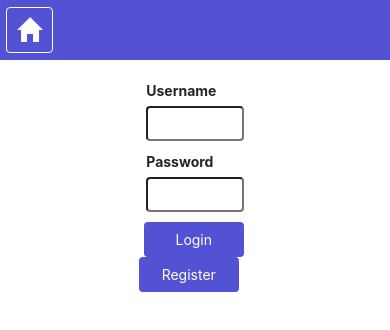
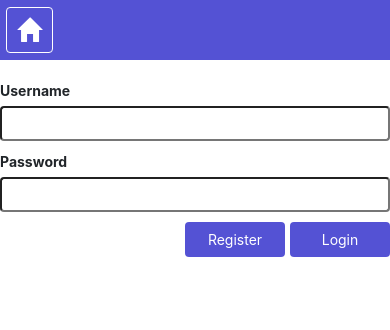
Before and after one commit to G1F18-IoD/Frontend-Development, an Angular app: page / in a window 390 px wide. Shown: the top 330 px of the page. Built offline with nearby package versions, Linux system fonts and the light colour scheme.

Commit message:
media on login width.

```diff
--- a/src/app/modules/framework/viewes/user-login/user-login.component.css
+++ b/src/app/modules/framework/viewes/user-login/user-login.component.css
@@ -2,3 +2,9 @@
     margin-top: 20px;
     width: 25%;
 }
+
+@media (max-width: 800px) {
+    .login-div {
+        width: 100%;
+    }
+}
```
